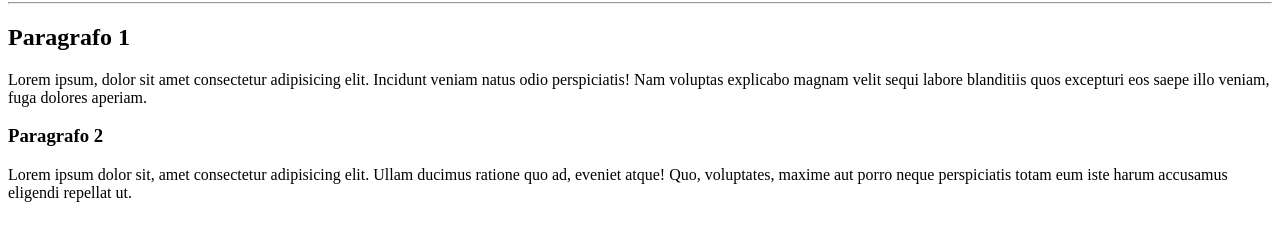
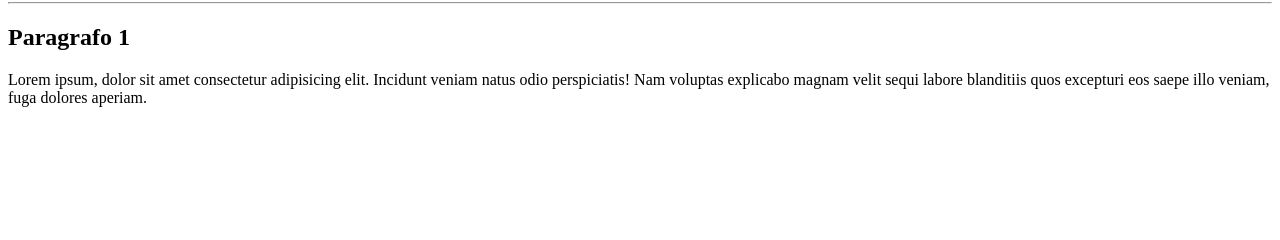
Before and after one commit to francescoP02/htmlcss-hello, a plain HTML site: page index.html in a window 1280 px wide. Shown: the part 88-328 px from the top of the page. Drawn offline with Linux system fonts and the light colour scheme.

Commit message:
Revert "add second div"
This reverts commit 4e5e3823f63bd78c786361e6d14f18ce70c08801.

```diff
--- a/index.html
+++ b/index.html
@@ -19,11 +19,5 @@
         </p>
     </div>
 
-    <!--Paragrafo 2-->
-    <div>
-        <h3>Paragrafo 2</h3>
-        <p>Lorem ipsum dolor sit, amet consectetur adipisicing elit. Ullam ducimus ratione quo ad, eveniet atque! Quo, voluptates, maxime aut porro neque perspiciatis totam eum iste harum accusamus eligendi repellat ut.</p>
-    </div>
-
 </body>
 </html>
```
